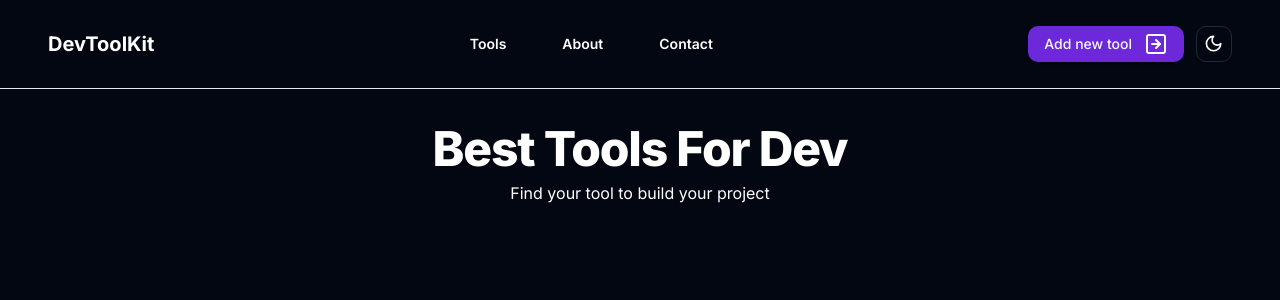
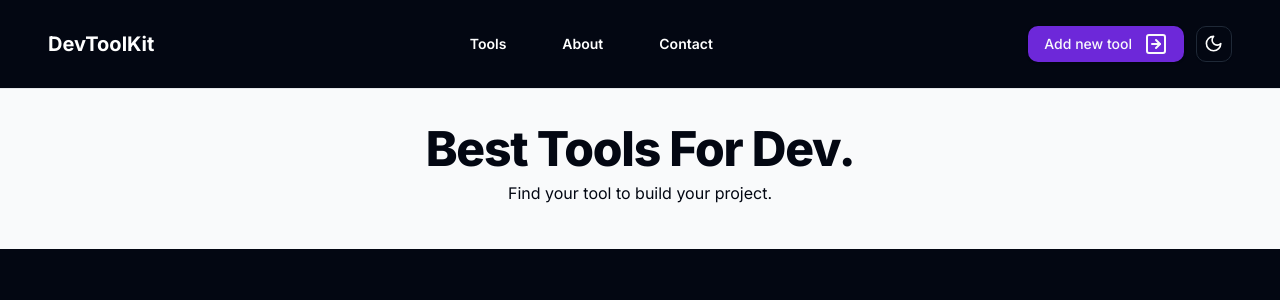
Before and after one commit to tiger-githubb/DevToolBox, a Next.js app: page / in a window 1280 px wide. Shown: the top 300 px of the page. Built offline with nearby package versions, Linux system fonts and the light colour scheme.

Commit message:
finsl version of the hero components

```diff
--- a/components/Hero.tsx
+++ b/components/Hero.tsx
@@ -3,12 +3,12 @@
 export default function Hero() {
   return (
     <>
-      <div className=" w-full --background ">
-        <div className=" flex justify-center items-center  h-40 flex-col">
-          <h1 className=" text-4xl font-extrabold tracking-tight lg:text-5xl ">
-            Best Tools For Dev
+      <div className=" w-full bg-foreground">
+        <div className="flex justify-center items-center h-40 flex-col">
+          <h1 className="text-4xl font-extrabold tracking-tight lg:text-5xl text-background">
+            Best Tools For Dev.
           </h1>
-          <p className="leading-10">Find your tool  to build your project</p>
+          <p className="leading-10 text-background">Find your tool to build your project.</p>
         </div>
       </div>
     </>
```
